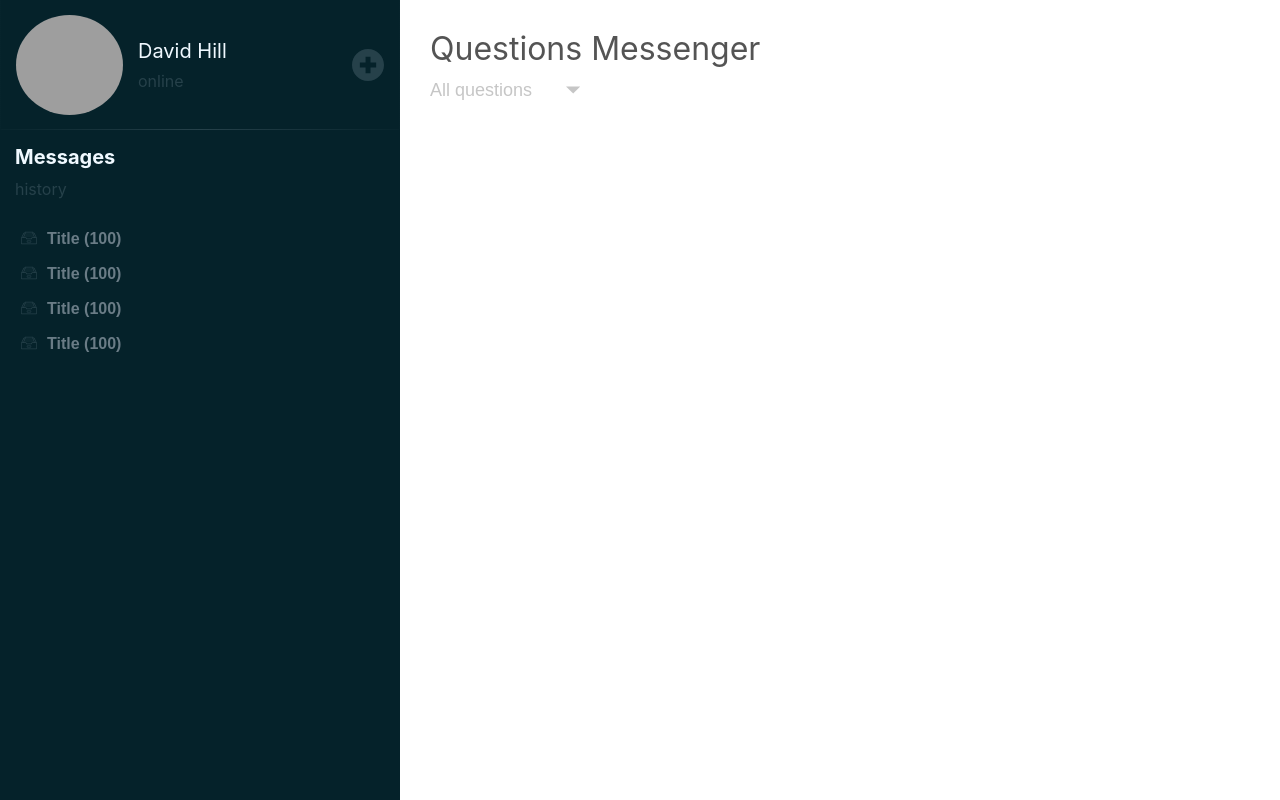
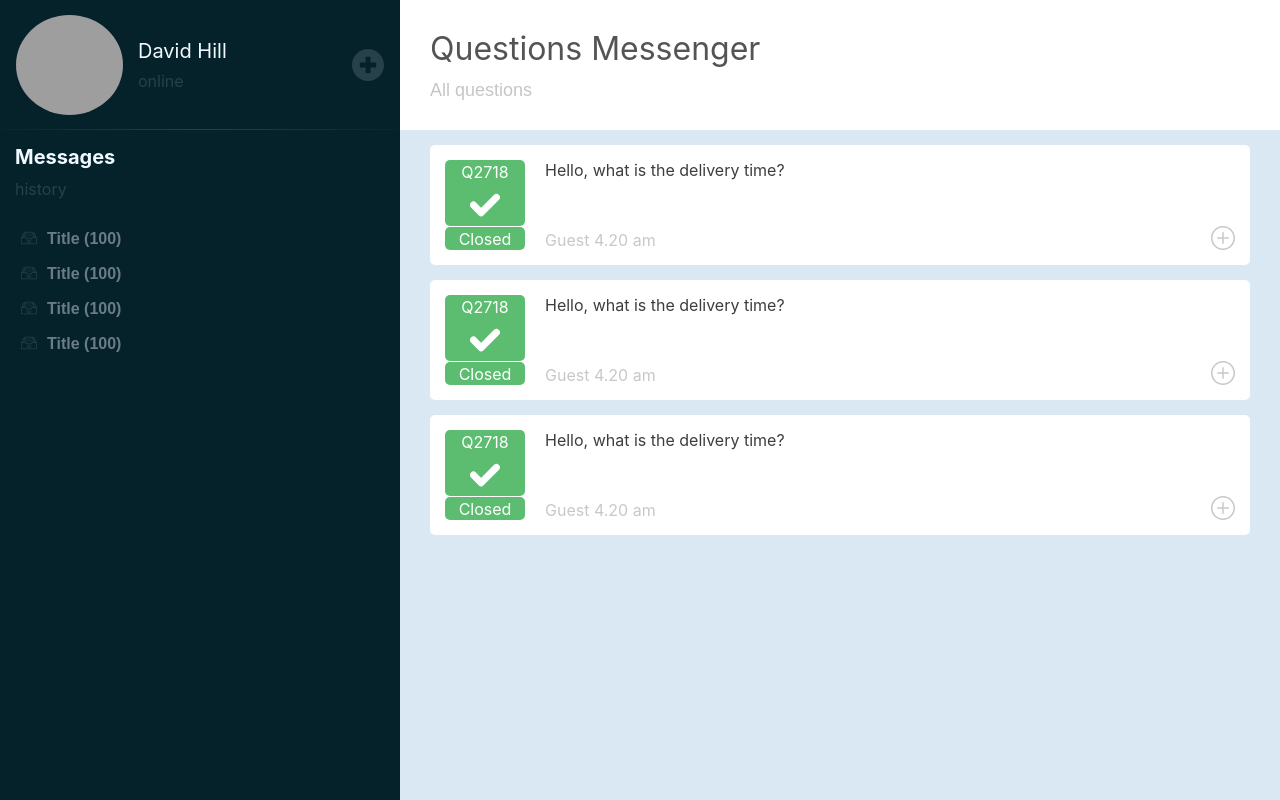
Before and after one commit to sanyamaks/questions-messenger-test, a React (Create React App) app: page / in a window 1280 px wide. Built offline with nearby package versions, Linux system fonts and the light colour scheme; grey boxes are pictures that could not be loaded.

Commit message:
Add Messages, MessagesItem, SuccessStatus, ExecutionStatus components(layout)

```diff
--- a/src/components/Content/Content.js
+++ b/src/components/Content/Content.js
@@ -1,11 +1,13 @@
 import React from "react";
 import "./Content.scss";
 import Header from "../Header/Header";
+import Messages from "../Messages/Messages";
 
 const Content = () => {
   return (
     <div className="content">
       <Header />
+      <Messages />
     </div>
   );
 };
--- a/src/components/Content/Content.scss
+++ b/src/components/Content/Content.scss
@@ -0,0 +1,4 @@
+.content {
+  width: 100%;
+  background-color: #dae8f3;
+}
--- a/src/components/Header/Header.scss
+++ b/src/components/Header/Header.scss
@@ -5,6 +5,7 @@
   padding: 15px 30px 15px 30px;
   height: 130px;
   box-sizing: border-box;
+  background-color: #ffffff;
 
   &__title {
     margin: 0;
--- /dev/null
+++ b/src/components/Messages/Messages.js
@@ -0,0 +1,15 @@
+import React from "react";
+import "./Messages.scss";
+import MessagesItem from "./MessagesItem/MessagesItem";
+
+const Messages = () => {
+  return (
+    <section className="messages">
+      <MessagesItem className="messages__messages-item"/>
+      <MessagesItem className="messages__messages-item"/>
+      <MessagesItem className="messages__messages-item"/>
+    </section>
+  );
+};
+
+export default Messages;
--- /dev/null
+++ b/src/components/Messages/Messages.scss
@@ -0,0 +1,9 @@
+.messages {
+  background-color: #dae8f3;
+  padding: 15px 30px 15px 30px;
+  box-sizing: border-box;
+
+  &__messages-item:not(:first-child) {
+    margin: 15px 0 0 0;
+  }
+}
--- /dev/null
+++ b/src/components/Messages/MessagesItem/MessagesItem.js
@@ -0,0 +1,29 @@
+import React from "react";
+import "./MessagesItem.scss";
+import { ReactComponent as Logo } from "../../../assets/icons/icon-add2.svg";
+import cn from "classnames";
+import SuccessStatus from "../../Status/SuccessStatus/SuccessStatus";
+import ExecutionStatus from "../../Status/ExecutionStatus/ExecutionStatus";
+
+const MessagesItem = (props) => {
+  const { className } = props;
+  return (
+    <article className={cn("messages-item", className)}>
+      {/*<ExecutionStatus />*/}
+      <SuccessStatus />
+      <div className="messages-item__text">
+        <p className="messages-item__question">
+          Hello, what is the delivery time?
+        </p>
+        <p className="messages-item__time">Guest 4.20 am</p>
+      </div>
+      <div className="messages-item__button-container">
+        <button className="messages-item__button">
+          <Logo className="messages-item__button-icon" />
+        </button>
+      </div>
+    </article>
+  );
+};
+
+export default MessagesItem;
--- /dev/null
+++ b/src/components/Messages/MessagesItem/MessagesItem.scss
@@ -0,0 +1,61 @@
+.messages-item {
+  display: flex;
+  min-height: 120px;
+  width: 100%;
+  background-color: #ffffff;
+  border-radius: 5px;
+  padding: 15px;
+  box-sizing: border-box;
+
+  &__text {
+    margin: 0 0 0 20px;
+    flex: 2;
+    display: flex;
+    flex-direction: column;
+    justify-content: space-between;
+  }
+
+  &__question {
+    margin: 0;
+    color: #3d3d3d;
+  }
+
+  &__time {
+    margin: 0;
+    color: #c8c8c8;
+  }
+
+  &__button-container {
+    margin: 0 0 0 20px;
+    min-height: 100%;
+    max-width: 24px;
+    display: flex;
+    align-items: flex-end;
+    justify-content: flex-end;
+    flex: 1;
+  }
+
+  &__button {
+    height: 24px;
+    width: 24px;
+    padding: 0;
+    background: none;
+    border: none;
+    outline: none;
+    cursor: pointer;
+  }
+
+  &__button-icon {
+    height: 100%;
+    width: 100%;
+    fill: #c8c8c8;
+
+    &:hover {
+      fill: #a2a2a2;
+    }
+
+    &:active {
+      fill: #878787;
+    }
+  }
+}
--- /dev/null
+++ b/src/components/Status/ExecutionStatus/ExecutionStatus.js
@@ -0,0 +1,15 @@
+import React from "react";
+import "./ExecutionStatus.scss";
+
+const ExecutionStatus = () => {
+    return (
+        <div className="execution-status">
+            <p className="execution-status__id">Q2718</p>
+            <div className="execution-status__past-time-container">
+                <p className="execution-status__past-time">16h</p>
+            </div>
+        </div>
+    );
+};
+
+export default ExecutionStatus;
--- /dev/null
+++ b/src/components/Status/ExecutionStatus/ExecutionStatus.scss
@@ -0,0 +1,67 @@
+.execution-status {
+  flex: 1;
+  height: 100%;
+  max-width: 80px;
+  min-width: 80px;
+
+  &__id {
+    margin: 0;
+    position: relative;
+    top: 0;
+    left: 0;
+    display: flex;
+    justify-content: center;
+    align-items: center;
+    height: 23px;
+    color: white;
+    background-color: #20c3fe;
+    border-radius: 5px 5px 0 0;
+
+    &:after {
+      content: "";
+      position: absolute;
+      top: 23px;
+      left: 15px;
+      height: 0;
+      width: 0;
+      z-index: 1;
+      border-top: 10px solid #20c3fe;
+      border-left: 8px solid transparent;
+      border-right: 8px solid transparent;
+    }
+  }
+
+  &__past-time-container {
+    margin: 1px 0 0 0;
+    display: flex;
+    justify-content: center;
+    align-items: flex-end;
+    height: 67px;
+    width: 100%;
+    padding: 5px;
+    background-color: #f3f3f3;
+    border-radius: 0 0 5px 5px;
+    box-sizing: border-box;
+    position: relative;
+    top: 0;
+    left: 0;
+
+    &:before {
+      content: "";
+      position: absolute;
+      top: 1px;
+      left: 15px;
+      height: 0;
+      width: 0;
+      z-index: 0;
+      border-top: 10px solid #ffffff;
+      border-left: 8px solid transparent;
+      border-right: 8px solid transparent;
+    }
+  }
+
+  &__past-time {
+    margin: 0;
+    color: #adadad;
+  }
+}
--- /dev/null
+++ b/src/components/Status/SuccessStatus/SuccessStatus.js
@@ -0,0 +1,17 @@
+import React from "react";
+import "./SuccessStatus.scss";
+import { ReactComponent as SuccessLogo } from "../../../assets/icons/icon-success.svg";
+
+const SuccessStatus = () => {
+  return (
+    <div className="success-status">
+      <p className="success-status__id">Q2718</p>
+      <div className="success-status__icon-container">
+        <SuccessLogo className="success-status__icon" />
+      </div>
+      <p className="success-status__closed">Closed</p>
+    </div>
+  );
+};
+
+export default SuccessStatus;
--- /dev/null
+++ b/src/components/Status/SuccessStatus/SuccessStatus.scss
@@ -0,0 +1,44 @@
+.success-status {
+  flex: 1;
+  height: 100%;
+  max-width: 80px;
+  min-width: 80px;
+
+
+  &__id {
+    margin: 0;
+    display: flex;
+    justify-content: center;
+    align-items: center;
+    height: 23px;
+    color: white;
+    background-color: #5cbd70;
+    border-radius: 5px 5px 0 0;
+  }
+
+  &__icon-container {
+    display: flex;
+    justify-content: center;
+    align-items: center;
+    height: 43px;
+    background-color: #5cbd70;
+    border-radius: 0 0 5px 5px;
+  }
+
+  &__icon {
+    height: 30px;
+    width: 30px;
+    fill: white;
+  }
+
+  &__closed {
+    margin: 1px 0 0 0;
+    display: flex;
+    justify-content: center;
+    align-items: center;
+    height: 23px;
+    color: white;
+    background-color: #5cbd70;
+    border-radius: 5px;
+  }
+}
```
